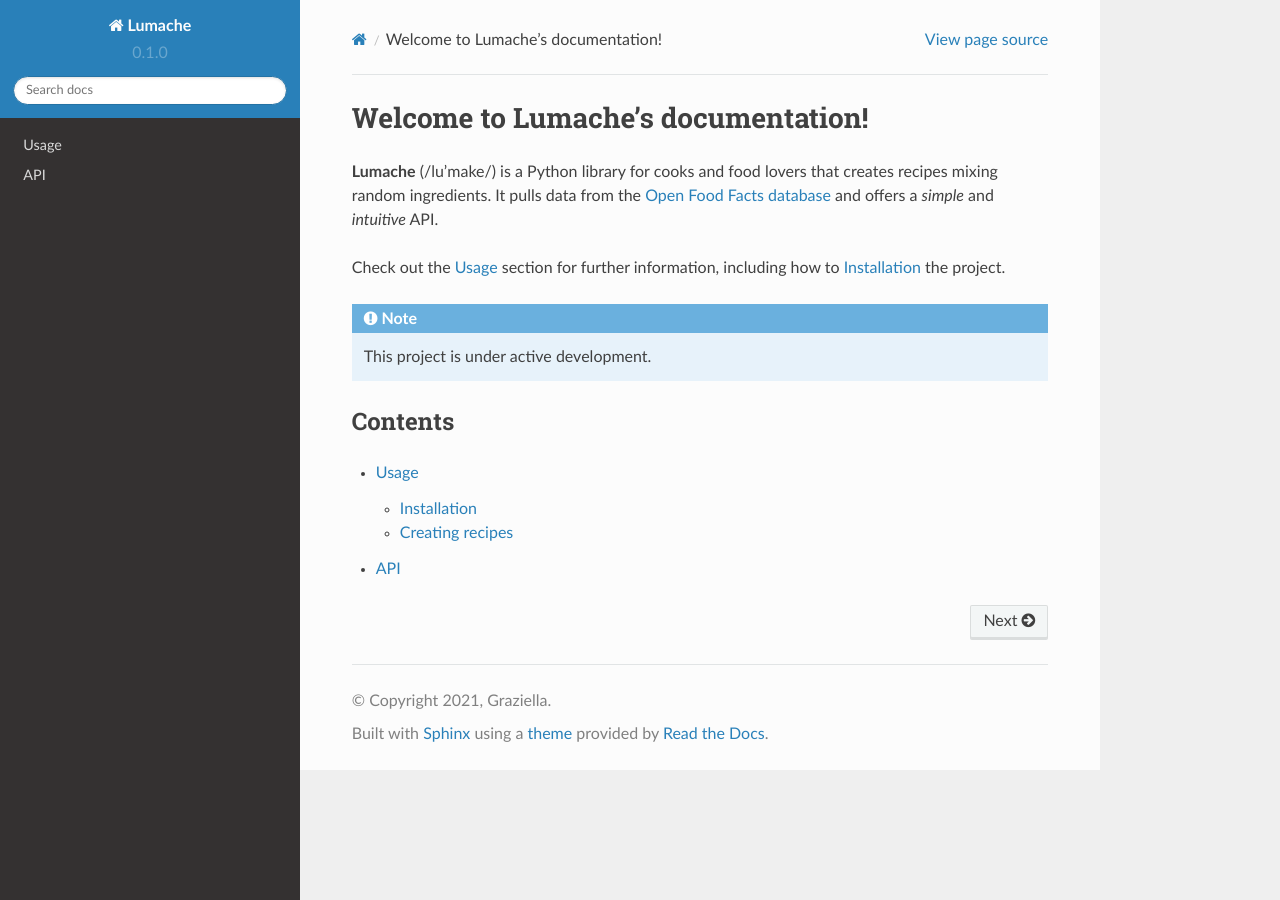
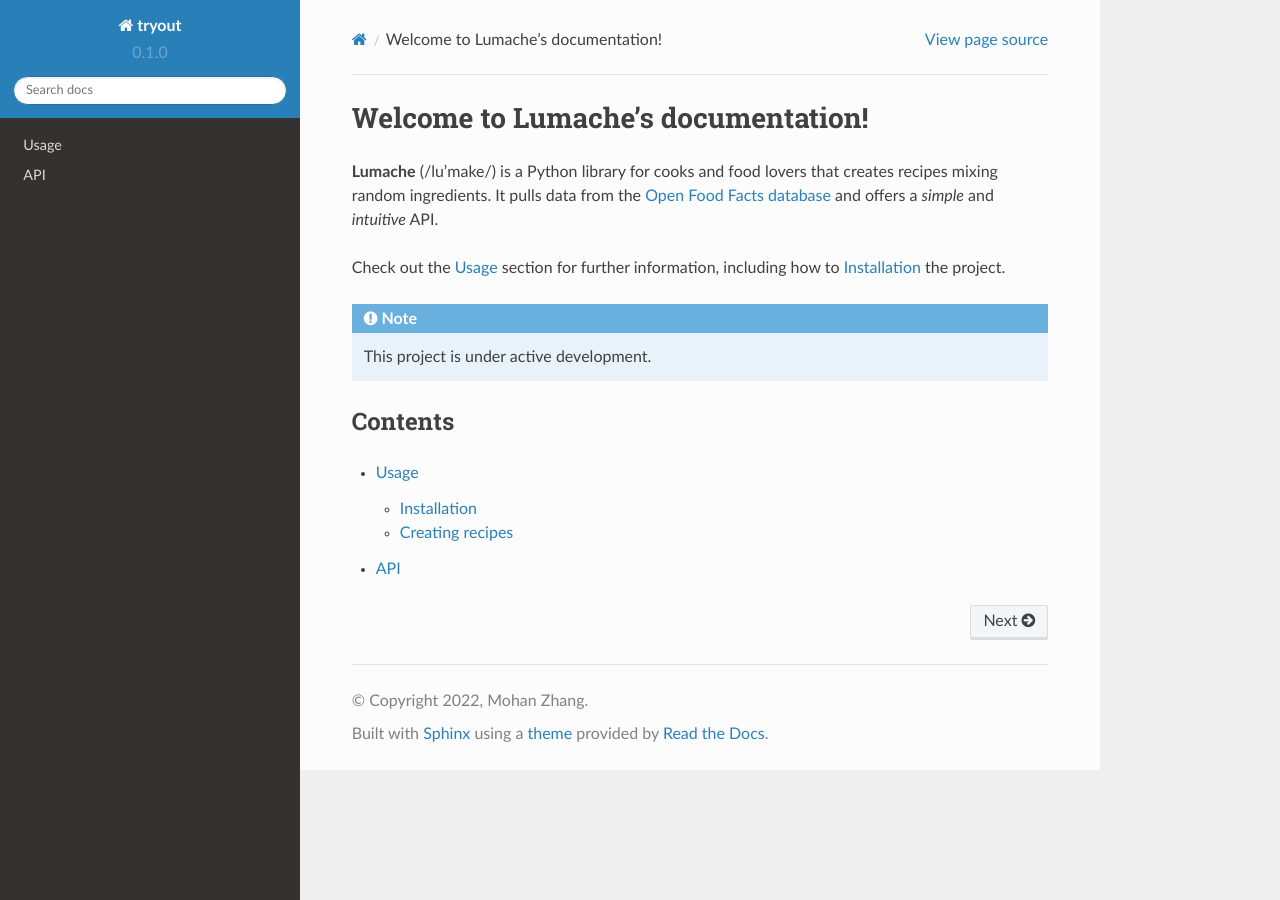
Before and after one commit to Mohan-Zhang-u/readthedocstryout, a Sphinx documentation site: the page built from docs/source/index.rst, in a window 1280 px wide. Built offline with Sphinx 7.4.7 and the Read the Docs theme 2.0.0, drawn with Linux system fonts in a browser that asks for light colours; some of the changed lines change nothing that is shown.

Commit message:
added napoleon and changed other entries

```diff
--- a/docs/source/conf.py
+++ b/docs/source/conf.py
@@ -2,12 +2,20 @@
 
 # -- Project information
 
-project = 'Lumache'
-copyright = '2021, Graziella'
-author = 'Graziella'
+# If extensions (or modules to document with autodoc) are in another directory,
+# add these directories to sys.path here. If the directory is relative to the
+# documentation root, use os.path.abspath to make it absolute, like shown here.
+import os
+import sys
+sys.path.insert(0, os.path.abspath('.'))
 
+#---- TODO: ----
+project = 'tryout'
+copyright = '2022, Mohan Zhang'
+author = 'Mohan Zhang'
 release = '0.1'
 version = '0.1.0'
+#---- TODO: ----
 
 # -- General configuration
 
@@ -17,6 +25,7 @@
     'sphinx.ext.autodoc',
     'sphinx.ext.autosummary',
     'sphinx.ext.intersphinx',
+    'sphinxcontrib.napoleon',
 ]
 
 intersphinx_mapping = {
```
